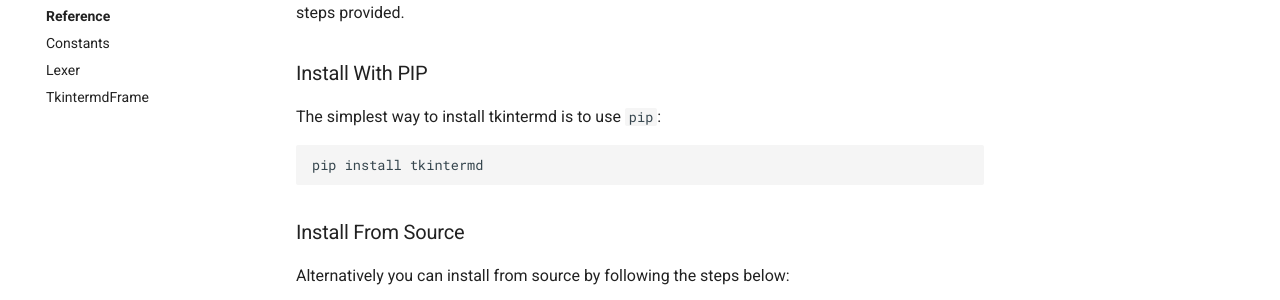
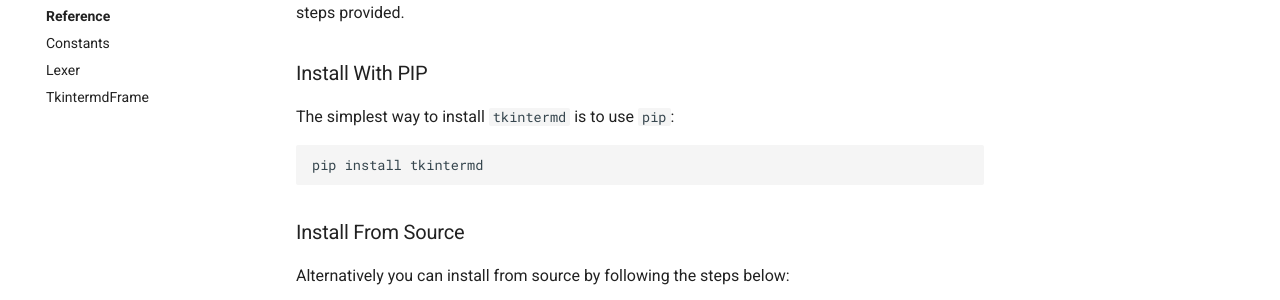
Before and after one commit to hreikin/tkintermd, an MkDocs documentation site: the page built from docs/getting-started/README.md, in a window 1280 px wide and 1336 px high. Shown: the part 256-556 px from the top of the window. Built offline with MkDocs 1.6.1 and Material for MkDocs 9.7.7, drawn with Linux system fonts in a browser that asks for light colours; comment, search, counter and statistics services are not loaded.

Commit message:
Fix formatting.

````diff
--- a/docs/getting-started/README.md
+++ b/docs/getting-started/README.md
@@ -10,7 +10,7 @@ To get a local copy up and running choose one of the below install instructions
 
 ### Install With PIP
 
-The simplest way to install tkintermd is to use `pip`:
+The simplest way to install `tkintermd` is to use `pip`:
 
 ```sh
 pip install tkintermd
````
